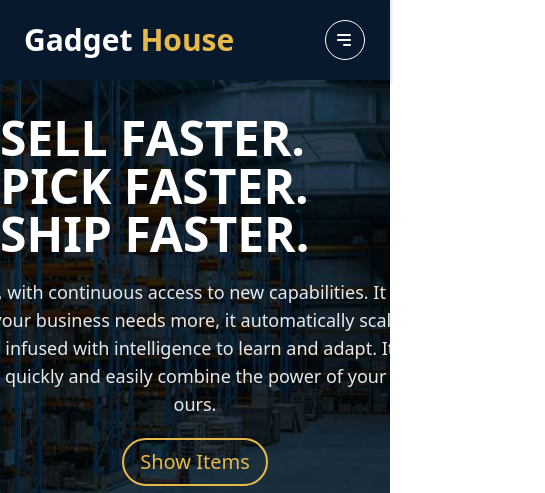
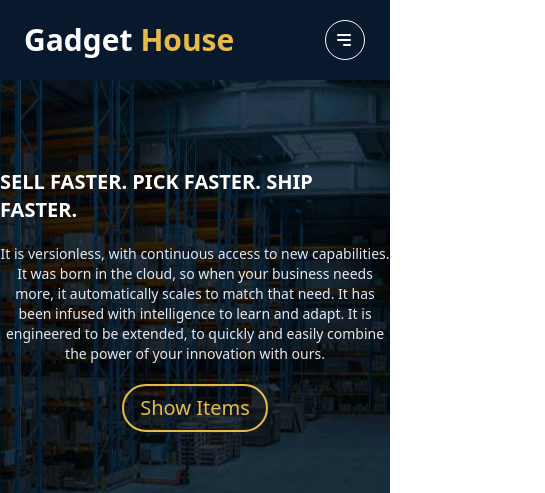
Before and after one commit to rockydey/gadget-house-client, a React (Create React App) app: page / in a window 390 px wide. Shown: the top 493 px of the page, 545 px wide, since content can reach past the window. Built offline with nearby package versions, Linux system fonts and the light colour scheme; no server answers.

Commit message:
home page responsive complete

```diff
--- a/src/components/Pages/Home/Home.css
+++ b/src/components/Pages/Home/Home.css
@@ -13,3 +13,14 @@
     color: #e5b94a;
     border: 2px solid #e5b94a;
 }
+
+@media only screen and (max-width: 420px) {
+    .banner-section p {
+        width: 100%;
+    }
+}
+@media only screen and (max-width: 385px) {
+    .banner-section h1 {
+        font-weight: 500;
+    }
+}
--- a/src/components/Pages/Home/Home.jsx
+++ b/src/components/Pages/Home/Home.jsx
@@ -9,13 +9,13 @@ const Home = () => {
     return (
         <div className='main-section'>
             <header className='banner-section flex flex-col justify-center items-center'>
-                <h1 className='text-white text-5xl font-bold uppercase'>Sell Faster. Pick Faster. Ship Faster.</h1>
-                <p className='text-lg text-white opacity-90 text-center font-light my-5'>It is versionless, with continuous access to new capabilities. It was born in the cloud, so when your business needs more, it automatically scales to match that need. It has been infused with intelligence to learn and adapt. It is engineered to be extended, to quickly and easily combine the power of your innovation with ours.</p>
+                <h1 className='text-white lg:text-5xl md:text-3xl text-xl font-bold uppercase'>Sell Faster. Pick Faster. Ship Faster.</h1>
+                <p className='md:text-lg text-sm text-slate-200 text-center md:font-light font-normal my-5'>It is versionless, with continuous access to new capabilities. It was born in the cloud, so when your business needs more, it automatically scales to match that need. It has been infused with intelligence to learn and adapt. It is engineered to be extended, to quickly and easily combine the power of your innovation with ours.</p>
                 <a href='#items' className='px-4 py-2 rounded-full text-xl font-normal '>Show Items</a>
             </header>
             <section className='items-section my-14'>
                 <h1 className='text-center text-4xl font-semibold my-8'>All Collections</h1>
-                <div className='items grid grid-cols-3 gap-y-5'>
+                <div className='items grid lg:grid-cols-3 md:grid-cols-2 grid-cols-1 gap-y-5'>
                     {
                         items.slice(0, 6).map(item => <Item
                             key={items._id}
--- a/src/components/Pages/Shared/Header/Header.css
+++ b/src/components/Pages/Shared/Header/Header.css
@@ -27,7 +27,7 @@
     display: none;
 }
 
-@media screen and (max-width: 768px) {
+@media only screen and (max-width: 768px) {
     .hamburger {
         display: block;
     }
```
